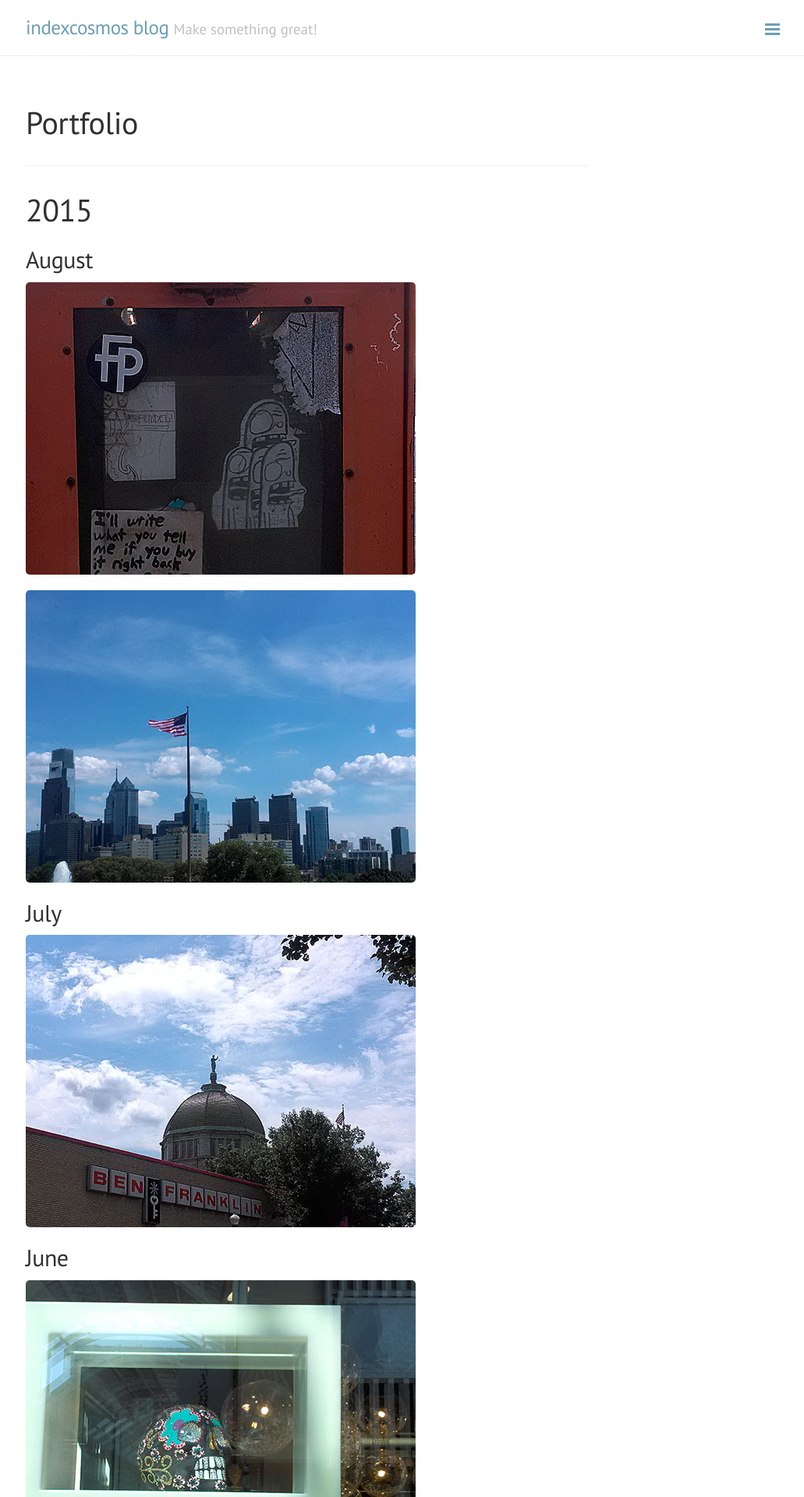
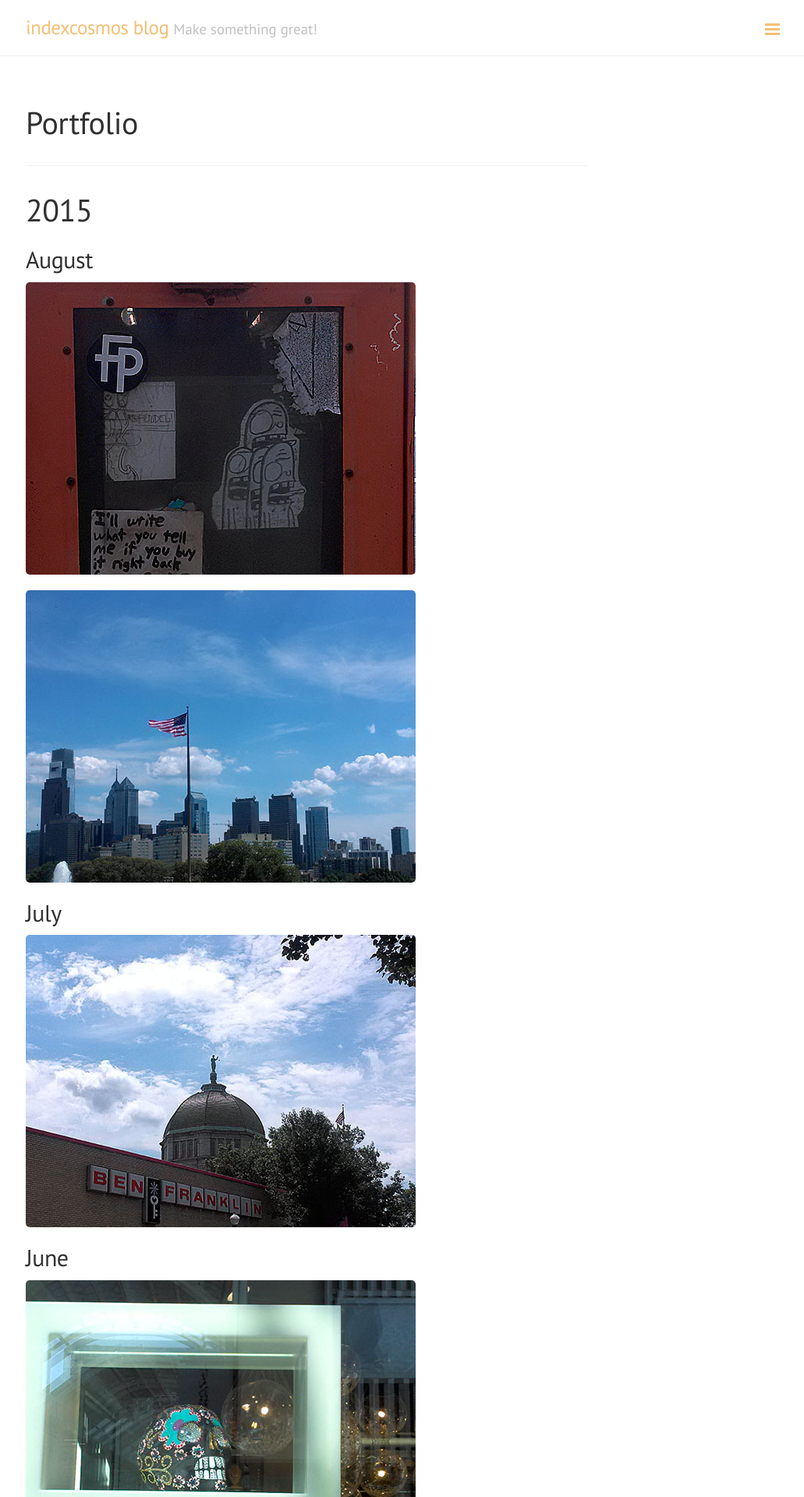
Before and after one commit to indexcosmos/indexcosmos.github.io, a Jekyll site: the page built from portfolio.md, in a window 1280 px wide. Shown: the top 1920 px of the page at 78% size, without its empty margins (247-1278 px from the left). Built offline with Jekyll 4.4.1, drawn with Linux system fonts in a browser that asks for light colours; Markdown is read by kramdown in place of the engine named in the settings.

Commit message:
update file

```diff
--- a/_layouts/default.html
+++ b/_layouts/default.html
@@ -3,7 +3,7 @@
 
   {% include head.html %}
 
-  <body class="theme-base-0d layout-reverse">
+  <body class="theme-base-0a layout-reverse">
 
     {% include sidebar.html %}
 
```
